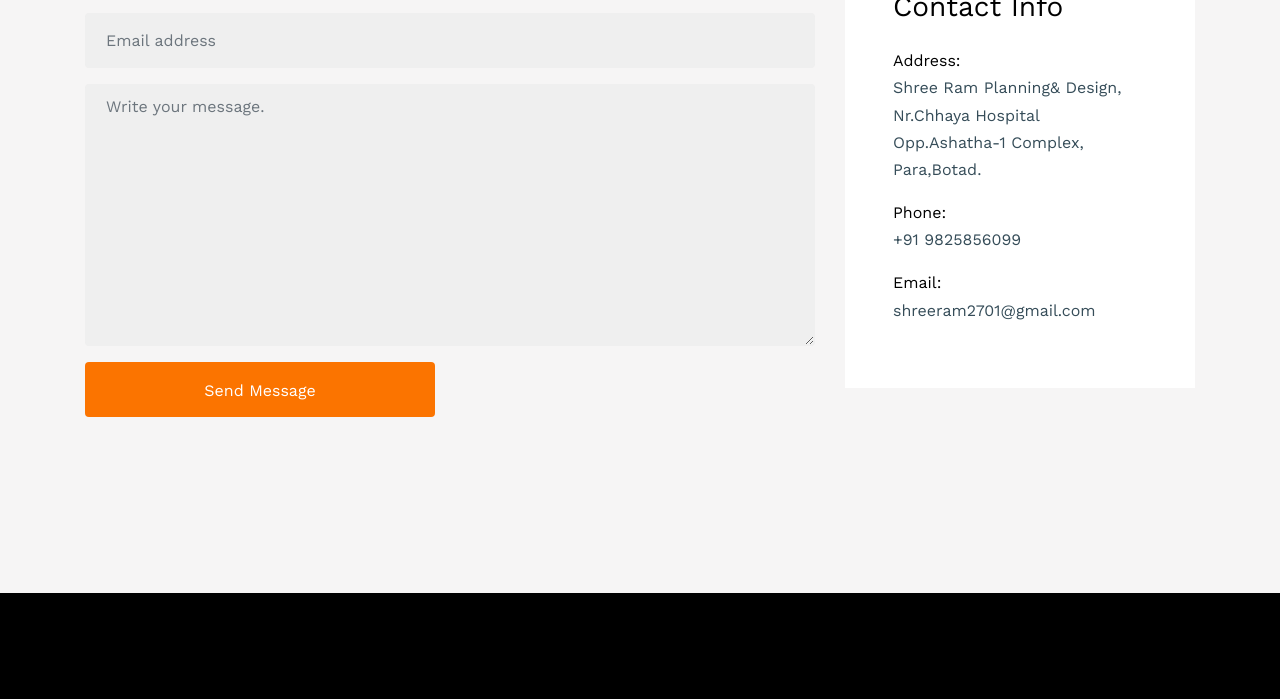
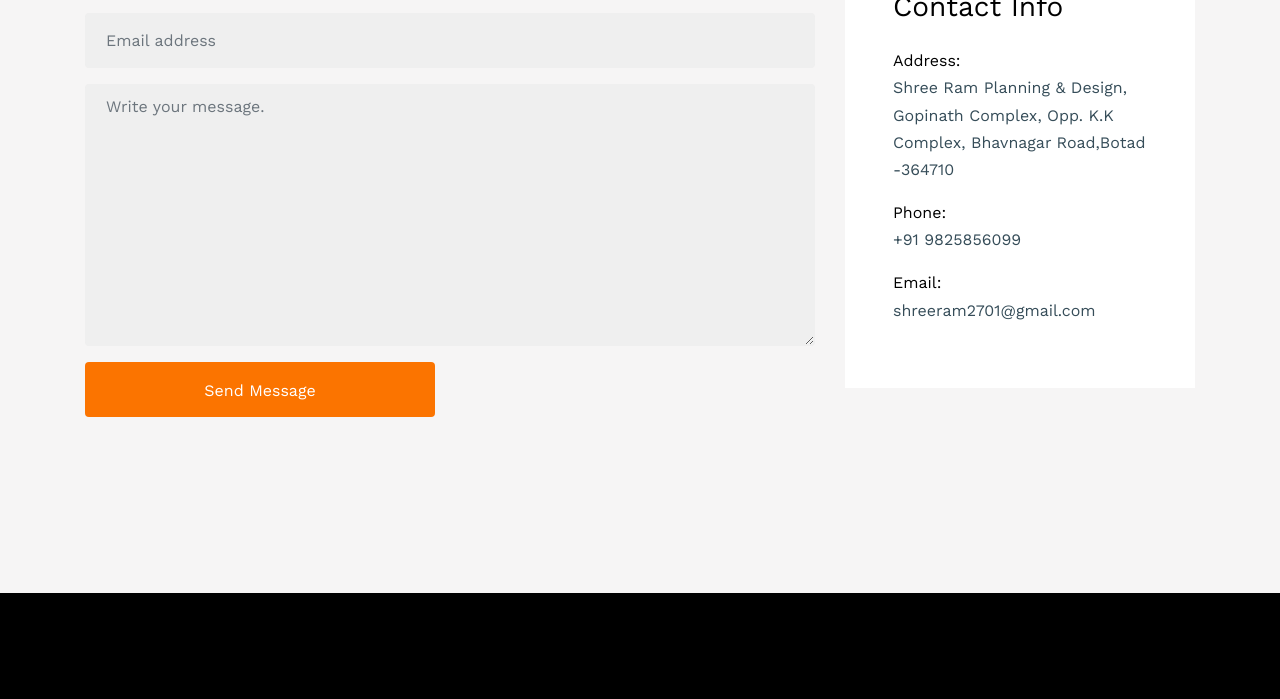
Before and after one commit to blackpearl2707/shreeram, a plain HTML site: page contact.html in a window 1280 px wide. Shown: the part 1028-1727 px from the top of the page. Drawn offline with nearby package versions, Linux system fonts and the light colour scheme; files whose address does not match are found by name.

Commit message:
chnage address of office

```diff
--- a/contact.html
+++ b/contact.html
@@ -137,7 +137,7 @@
               <ul class="list-unstyled footer-link">
                 <li class="d-block mb-3">
                   <span class="d-block text-black">Address:</span>
-                  <span>Shree Ram Planning& Design, Nr.Chhaya Hospital Opp.Ashatha-1 Complex, Para,Botad.</span></li>
+                  <span>Shree Ram Planning & Design, Gopinath Complex, Opp. K.K Complex, Bhavnagar Road,Botad -364710</span></li>
                 <li class="d-block mb-3"><span class="d-block text-black">Phone:</span><span>+91 9825856099</span></li>
                 <li class="d-block mb-3"><span class="d-block text-black">Email:</span><span>shreeram2701@gmail.com</span></li>
               </ul>
```
